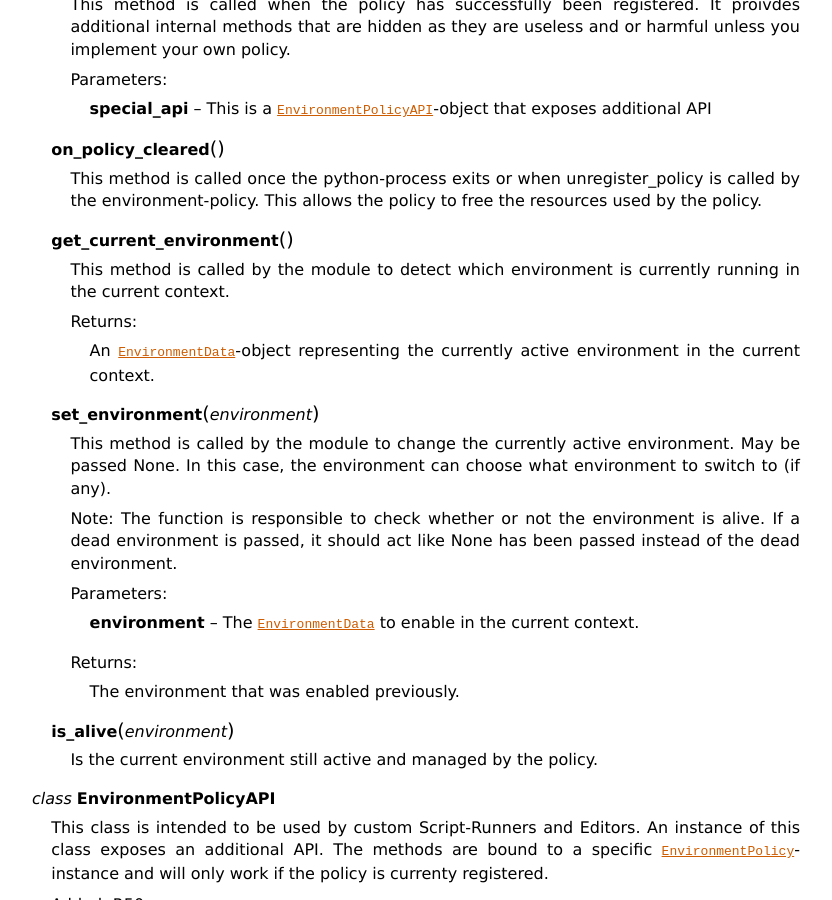
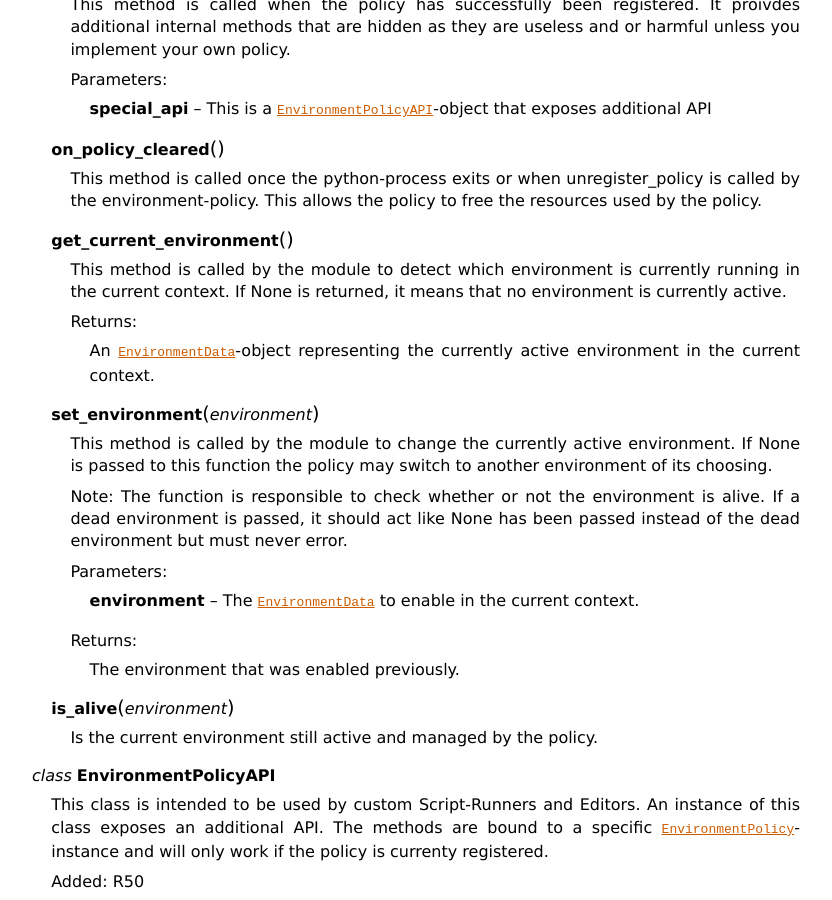
Before and after one commit to vapoursynth/vapoursynth, a Sphinx documentation site: the page built from doc/pythonreference.rst, in a window 1280 px wide and 900 px high, scrolled down 11528 px. Shown: the whole window, without its empty margins (48-880 px from the left). Built offline with Sphinx 7.4.7, drawn with Linux system fonts in a browser that asks for light colours; formulas are drawn with MathJax 3.

Commit message:
Update pythonreference.rst

```diff
--- a/doc/pythonreference.rst
+++ b/doc/pythonreference.rst
@@ -642,16 +642,15 @@ Classes and Functions
 
    .. py:method:: get_current_environment()
 
-      This method is called by the module to detect which environment is currently running in the current context.
+      This method is called by the module to detect which environment is currently running in the current context. If None is returned, it means that no environment is currently active.
 
       :returns: An :class:`EnvironmentData`-object representing the currently active environment in the current context.
 
    .. py:method:: set_environment(environment)
 
-      This method is called by the module to change the currently active environment. May be passed None. In this case,
-      the environment can choose what environment to switch to (if any).
+      This method is called by the module to change the currently active environment. If None is passed to this function the policy may switch to another environment of its choosing.
 
-      Note: The function is responsible to check whether or not the environment is alive. If a dead environment is passed, it should act like None has been passed instead of the dead environment.
+      Note: The function is responsible to check whether or not the environment is alive. If a dead environment is passed, it should act like None has been passed instead of the dead environment but must never error.
 
       :param environment: The :class:`EnvironmentData` to enable in the current context.
       :returns: The environment that was enabled previously.
```
